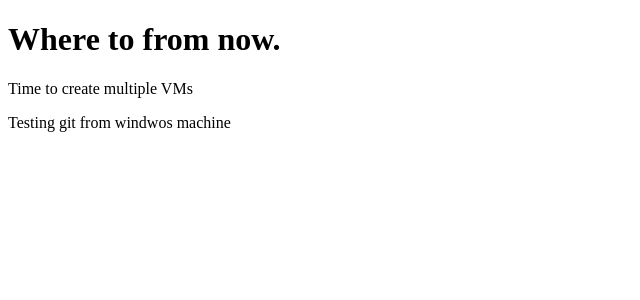
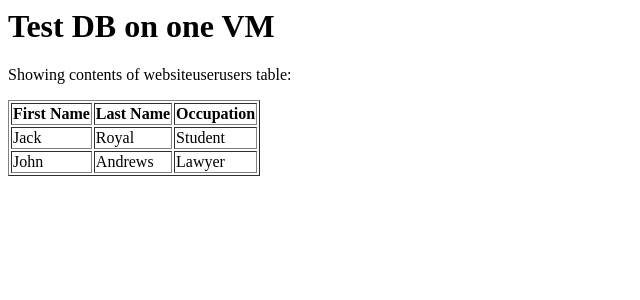
Before and after one commit to jackroyalgit/COSC349_Assignment1, a PHP site: page / in a window 1280 px wide. Shown: the top 300 px of the page, without its empty margins (0-640 px from the left). Run offline with PHP 8.4, Linux system fonts and the light colour scheme; data comes from the database, SQL or seed files in the repository.

Commit message:
Testing database connection using one virtual machine and querying webusers table

```diff
--- a/www/index.php
+++ b/www/index.php
@@ -1,13 +1,34 @@
-<!DOCTYPE html>
+<!DOCTYPE HTML PUBLIC "-//IETF//DTD HTML//EN">
 <html>
-<head>
-<title>The begginings of assignment 1</title>
+<head><title>Database test page</title>
 </head>
+
 <body>
+<h1>Test DB on one VM</h1>
 
-<h1>Where to from now.</h1>
-<p>Time to create multiple VMs</p
-<p>Testing git from windwos machine </p
+<p>Showing contents of websiteuserusers table:</p>
 
+<table border="1">
+<tr><th>First Name</th><th>Last Name</th><th>Occupation</th></tr>
+
+<?php
+
+$db_host   = '127.0.0.1';
+$db_name   = 'jacksdb';
+$db_user   = 'jackuser1';
+$db_passwd = 'password1';
+
+$pdo_dsn = "mysql:host=$db_host;dbname=$db_name";
+
+$pdo = new PDO($pdo_dsn, $db_user, $db_passwd);
+
+$q = $pdo->query("SELECT * FROM websiteuser");
+
+while($row = $q->fetch()){
+  echo "<tr><td>".$row["fname"]."</td><td>".$row["lname"]."</td><td>".$row["occupation"]."</td></tr>\n";
+}
+
+?>
+</table>
 </body>
 </html>
```
Also changed, not shown: testdb.sql (added, +8 -0 lines), 1 other file.
